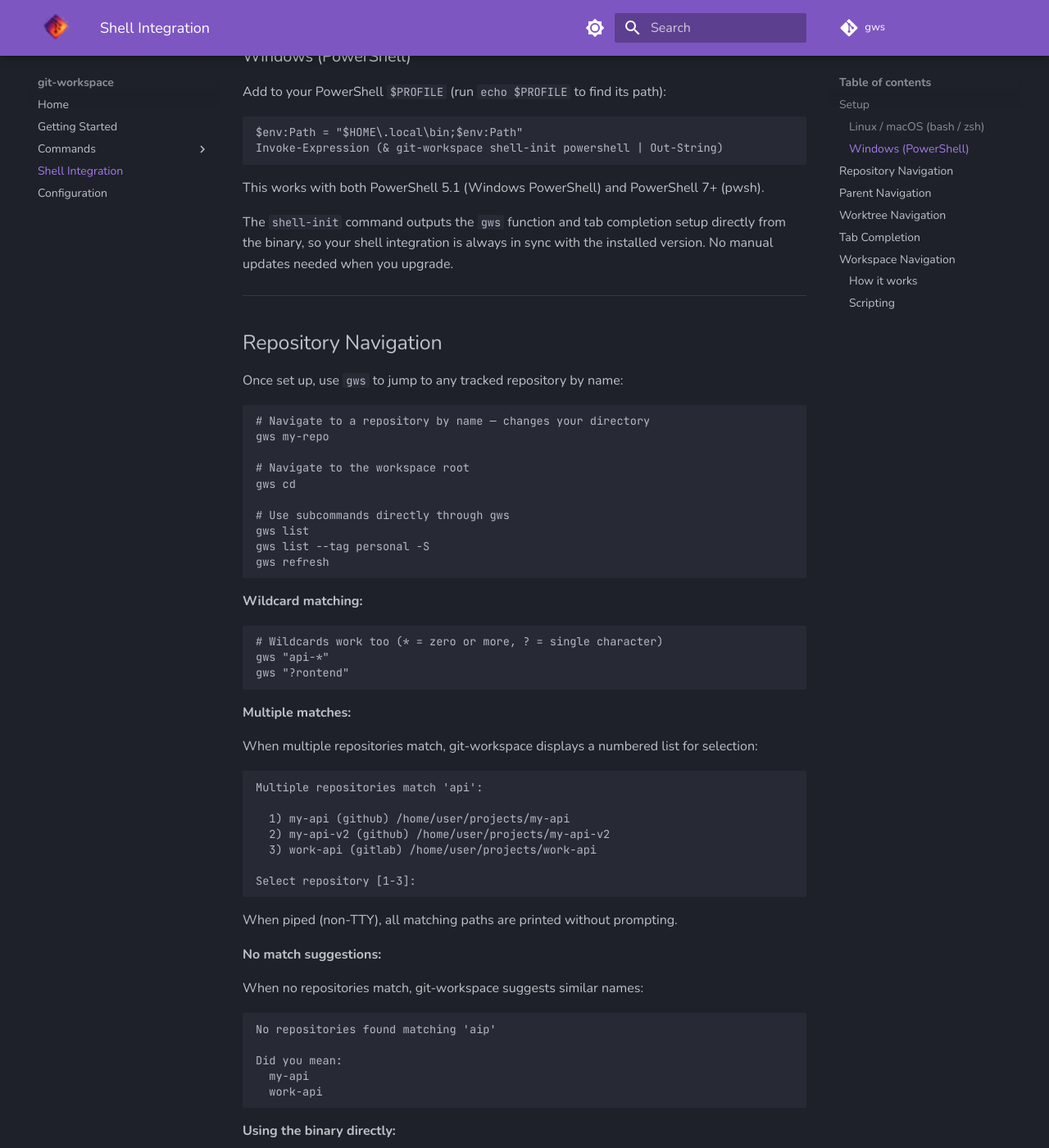
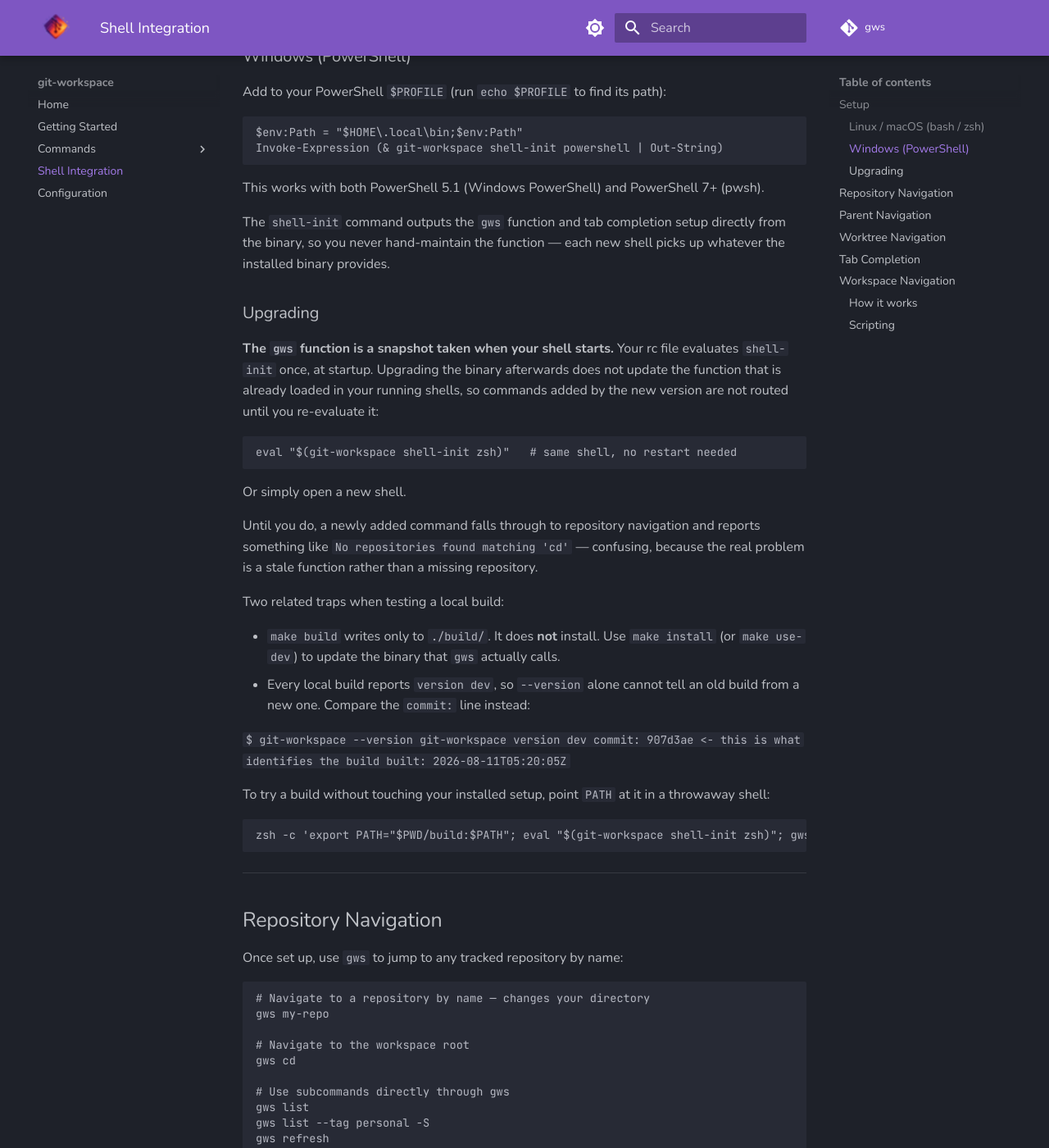
Before and after one commit to daileyo/gws, an MkDocs documentation site: the page built from docs/site/shell-integration.md, in a window 1280 px wide and 1400 px high, scrolled down 375 px. Shown: the whole window at 82% size. Built offline with MkDocs 1.6.1 and Material for MkDocs 9.7.7, drawn with Linux system fonts in a browser that asks for light colours; comment, search, counter and statistics services are not loaded.

Commit message:
docs:               document re-running shell-init after upgrade
- add an Upgrading section to the shell integration guide
- correct the claim that integration is always in sync
- name the confusing symptom a stale function produces
- note that make build does not install
- note that every local build reports version dev
- add a throwaway-shell recipe for testing a build safely

notes:

Written after gws cd failed on a machine where the binary had been
rebuilt but the loaded function had not been re-evaluated. The function
is a snapshot taken at shell startup, so a newly added command falls
through to repository navigation and reports a missing repository.

The Setup section previously claimed integration is always in sync and
needs no manual update on upgrade. That holds only for new shells, and it
set the wrong expectation, so it has been corrected.

Whether the function should detect that it is older than the binary and
warn or reload stays out of this spec, recorded as open question 4.

Related to T3.8 in Spec 22

Co-Authored-By: Claude Opus 5 <noreply@anthropic.com>
Claude-Session: https://claude.ai/code/session_01B7qR8gLFTtfbMvMdQexfdn

````diff
--- a/docs/site/shell-integration.md
+++ b/docs/site/shell-integration.md
@@ -22,7 +22,46 @@ Invoke-Expression (& git-workspace shell-init powershell | Out-String)
 
 This works with both PowerShell 5.1 (Windows PowerShell) and PowerShell 7+ (pwsh).
 
-The `shell-init` command outputs the `gws` function and tab completion setup directly from the binary, so your shell integration is always in sync with the installed version. No manual updates needed when you upgrade.
+The `shell-init` command outputs the `gws` function and tab completion setup directly from the
+binary, so you never hand-maintain the function — each new shell picks up whatever the
+installed binary provides.
+
+### Upgrading
+
+**The `gws` function is a snapshot taken when your shell starts.** Your rc file evaluates
+`shell-init` once, at startup. Upgrading the binary afterwards does not update the function
+that is already loaded in your running shells, so commands added by the new version are not
+routed until you re-evaluate it:
+
+```bash
+eval "$(git-workspace shell-init zsh)"   # same shell, no restart needed
+```
+
+Or simply open a new shell.
+
+Until you do, a newly added command falls through to repository navigation and reports
+something like `No repositories found matching 'cd'` — confusing, because the real problem is
+a stale function rather than a missing repository.
+
+Two related traps when testing a local build:
+
+- `make build` writes only to `./build/`. It does **not** install. Use `make install` (or
+  `make use-dev`) to update the binary that `gws` actually calls.
+- Every local build reports `version dev`, so `--version` alone cannot tell an old build from
+  a new one. Compare the `commit:` line instead:
+
+  ```
+  $ git-workspace --version
+  git-workspace version dev
+    commit: 907d3ae        <- this is what identifies the build
+    built:  2026-08-11T05:20:05Z
+  ```
+
+To try a build without touching your installed setup, point `PATH` at it in a throwaway shell:
+
+```bash
+zsh -c 'export PATH="$PWD/build:$PATH"; eval "$(git-workspace shell-init zsh)"; gws cd; pwd'
+```
 
 ---
 
````
Also changed, not shown: docs/specs/22-spec-cd-command/22-proofs/22-task-03-proofs.md (+38 -0 lines), docs/specs/22-spec-cd-command/22-tasks-cd-command.md (+1 -1 lines).
